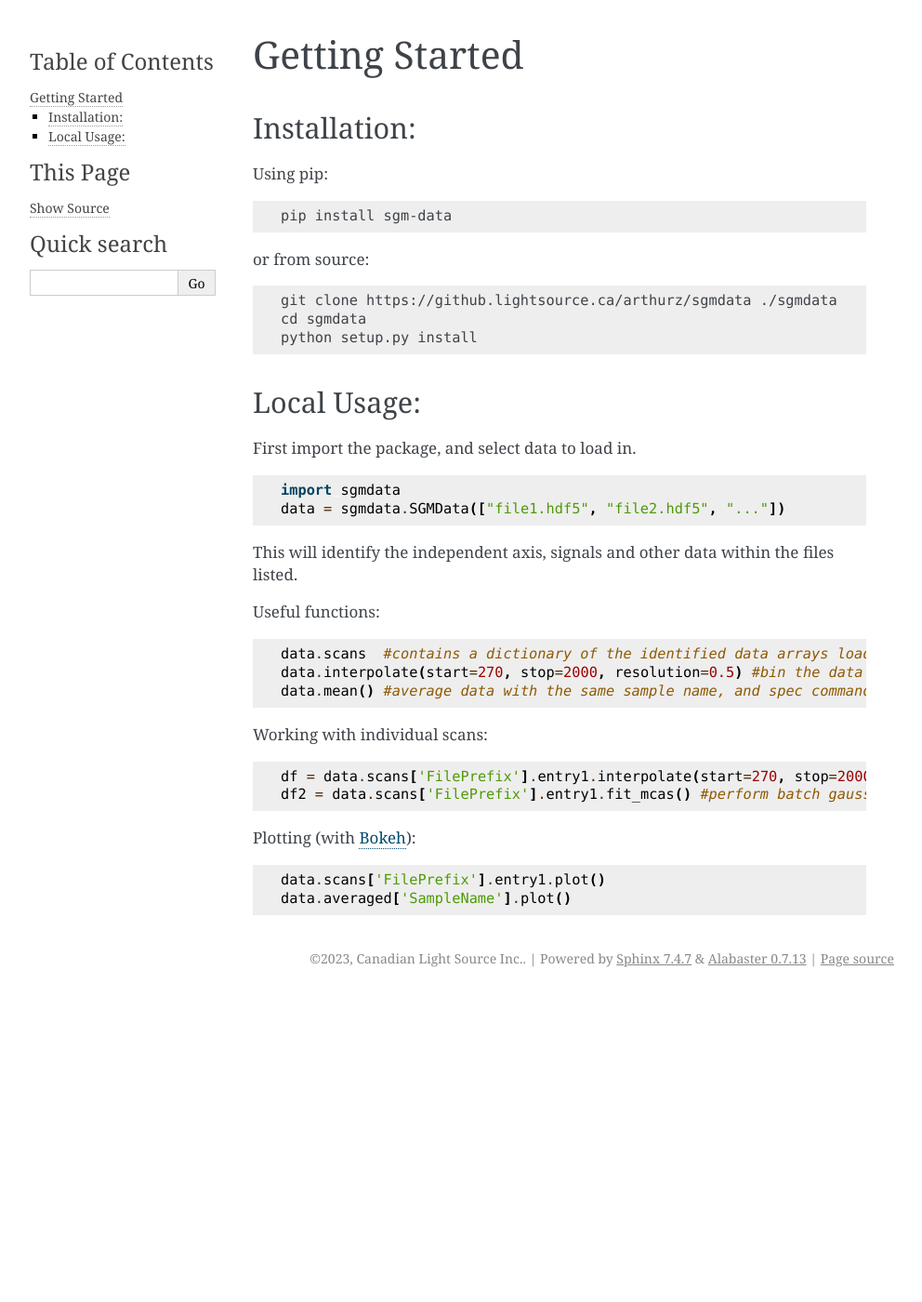
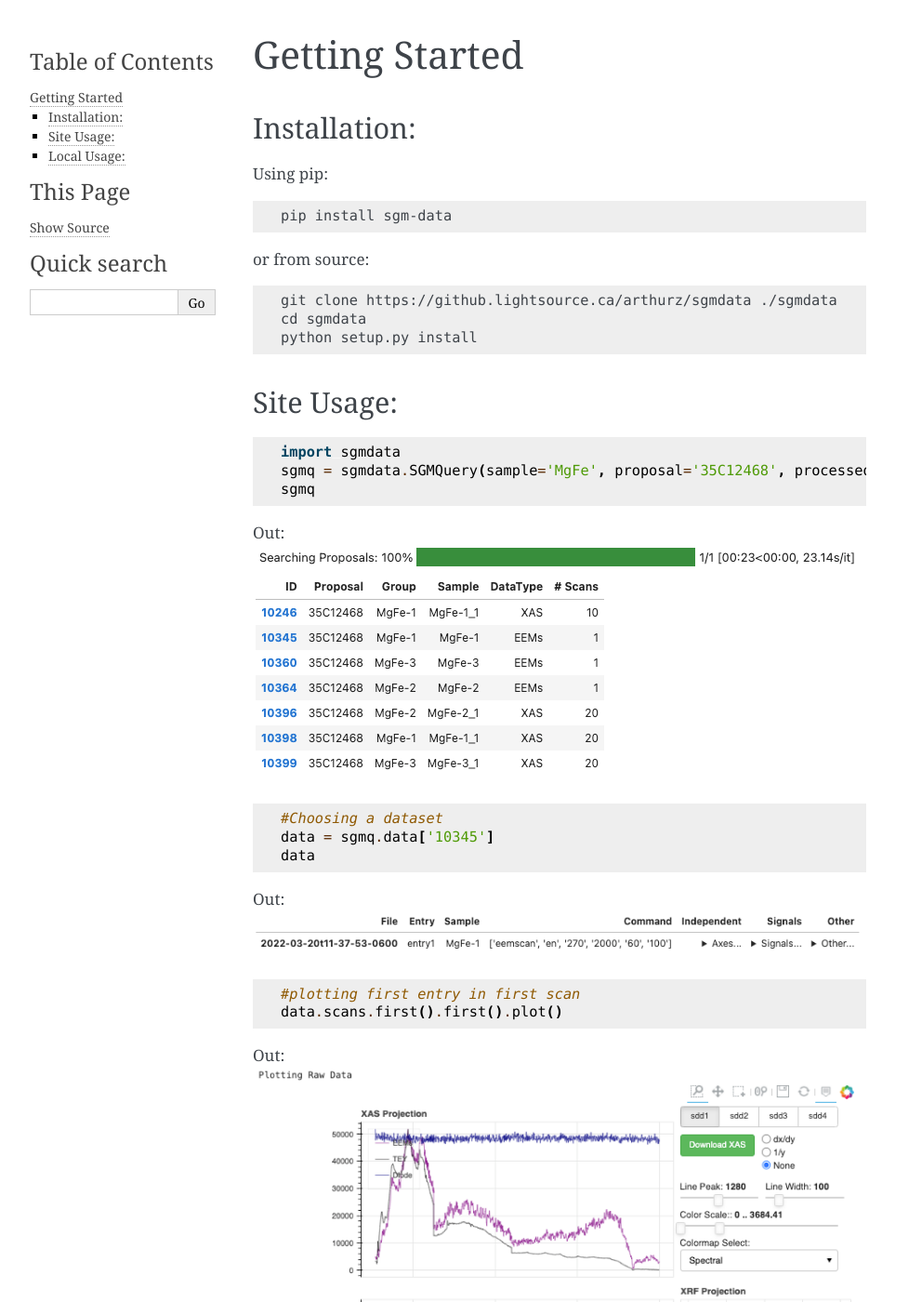
Before and after one commit to Canadian-Light-Source/sgmdata, a Sphinx documentation site: the page built from docs/GettingStarted.md, in a window 1280 px wide and 1400 px high. Shown: the whole window at 93% size, without its empty margins (148-1140 px from the left). Built offline with Sphinx 7.4.7, drawn with Linux system fonts in a browser that asks for light colours.

Commit message:
Documentation update

````diff
--- a/docs/GettingStarted.md
+++ b/docs/GettingStarted.md
@@ -10,6 +10,29 @@ git clone https://github.lightsource.ca/arthurz/sgmdata ./sgmdata
 cd sgmdata
 python setup.py install
 ```
+### Site Usage:
+```python
+import sgmdata
+sgmq = sgmdata.SGMQuery(sample='MgFe', proposal='35C12468', processed=True) #processed flag enables/disables collection of processed data from reports if it exists
+sgmq
+```
+Out:
+![png](query-result.png)
+
+```python
+#Choosing a dataset
+data = sgmq.data['10345']
+data
+```
+Out:
+![png](data-result.png)
+```python
+#plotting first entry in first scan
+data.scans.first().first().plot()
+```
+Out:
+![png](eems-plot.png)
+
 ### Local Usage:
 First import the package, and select data to load in.
 ```python
````
Also changed, not shown: docs/data-result.png (added), docs/eems-plot.png (added), docs/query-result.png (added).
